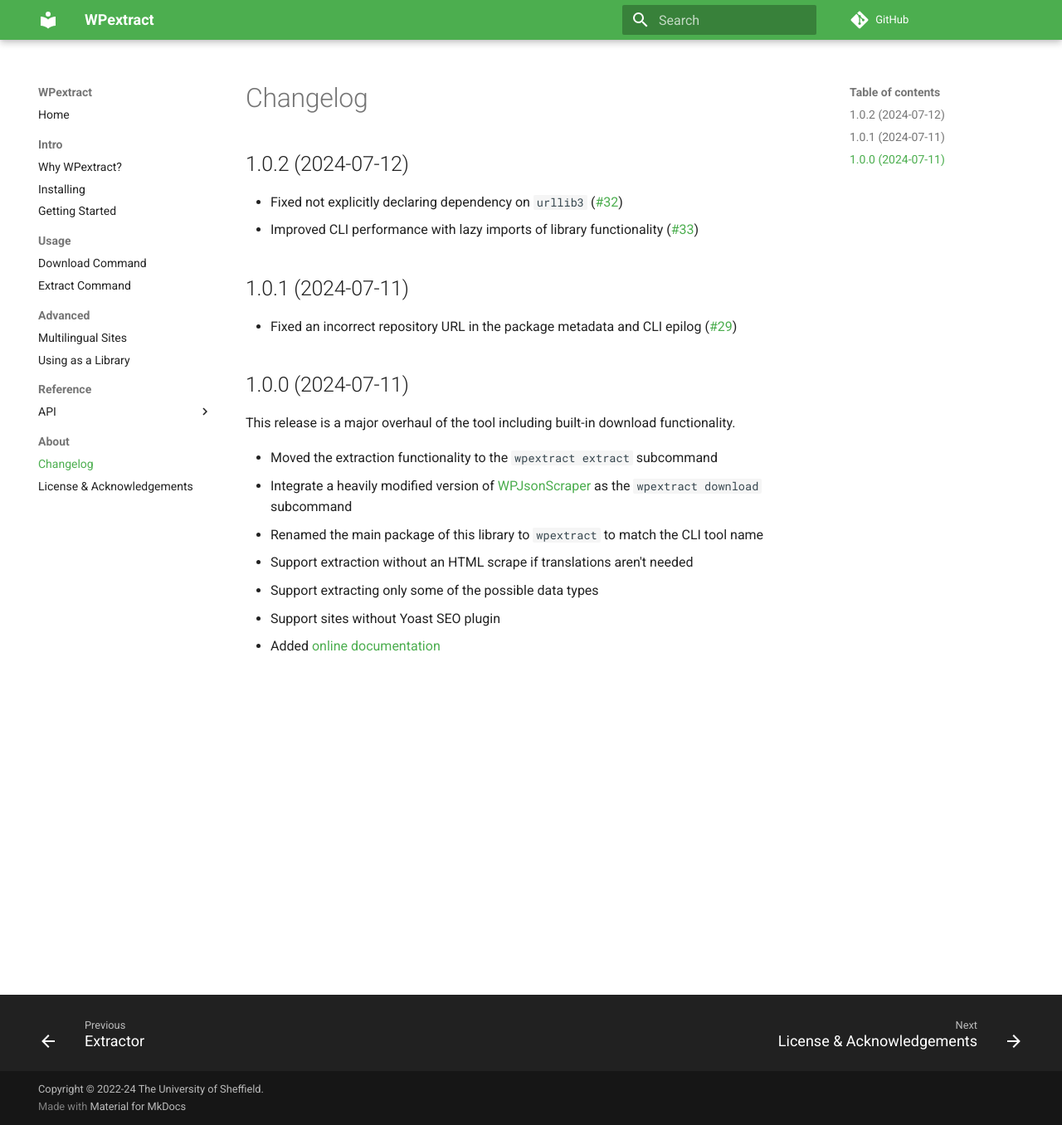
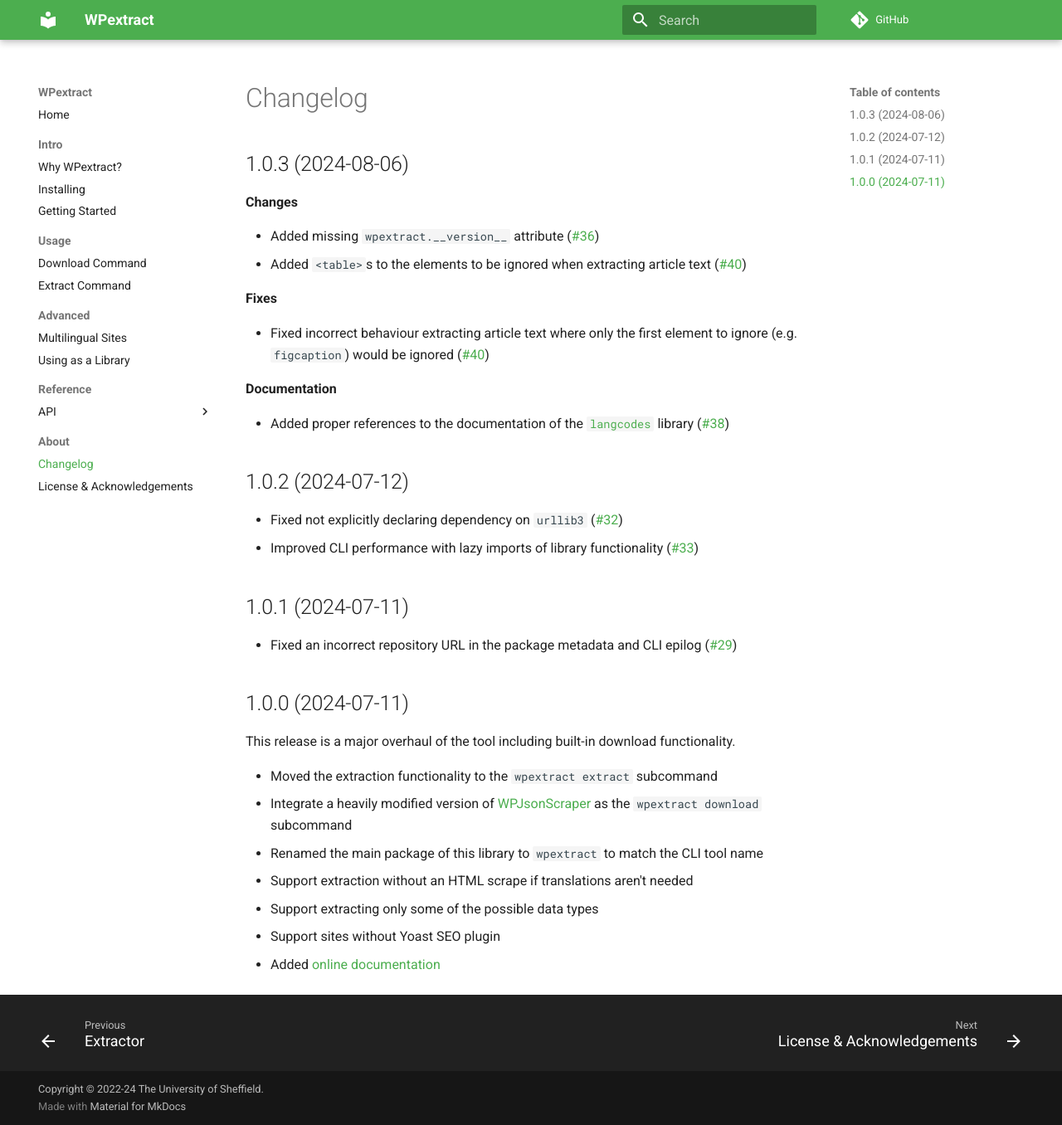
Before and after one commit to GateNLP/wpextract, an MkDocs documentation site: the page built from docs/changelog.md, in a window 1280 px wide and 1356 px high. Shown: the whole window at 83% size. Built offline with MkDocs 1.6.1 and Material for MkDocs 9.7.7, drawn with Linux system fonts in a browser that asks for light colours; comment, search, counter and statistics services are not loaded.

Commit message:
Release 1.0.3 (#42)
* Add package version attribute (#36)

* Add version attribute to package

* Revert "Hotfix: remove usage of __version__ in docs (#35)"

This reverts commit 641375a9bafb6e1feccbd59ae257846b5ee5c38c.

* add contributing guidelines (#37)

* Add ref to langcodes docs (#38)

* add manual ref to Language class

* fix footnote in start

* make opening to multilingual docs clearer

* Fix element exclusion in text extraction (#40)

* Prepare 1.0.3 release (#41)

* prepare 1.0.3

* fix changelog sections

```diff
--- a/docs/changelog.md
+++ b/docs/changelog.md
@@ -1,4 +1,19 @@
 # Changelog
+
+## 1.0.3 (2024-08-06)
+
+**Changes**
+
+- Added missing `wpextract.__version__` attribute (!36)
+- Added `<table>`s to the elements to be ignored when extracting article text (!40)
+
+**Fixes**
+
+- Fixed incorrect behaviour extracting article text where only the first element to ignore (e.g. `figcaption`) would be ignored (!40)
+
+**Documentation**
+
+- Added proper references to the documentation of the [`langcodes`](https://github.com/georgkrause/langcodes) library (!38)
 
 ## 1.0.2 (2024-07-12)
 
--- a/src/wpextract/__init__.py
+++ b/src/wpextract/__init__.py
@@ -1,3 +1,7 @@
+from importlib.metadata import version
+
 from wpextract.downloader import WPDownloader as WPDownloader
 
 from .extract import WPExtractor as WPExtractor
+
+__version__ = version("wpextract")
```
Also changed, not shown: docs/advanced/multilingual.md (+1 -1 lines), docs/intro/install.md (+2 -6 lines), docs/intro/start.md (+1 -3 lines), pyproject.toml (+1 -7 lines), .github/CONTRIBUTING.md (added), 4 other files.
